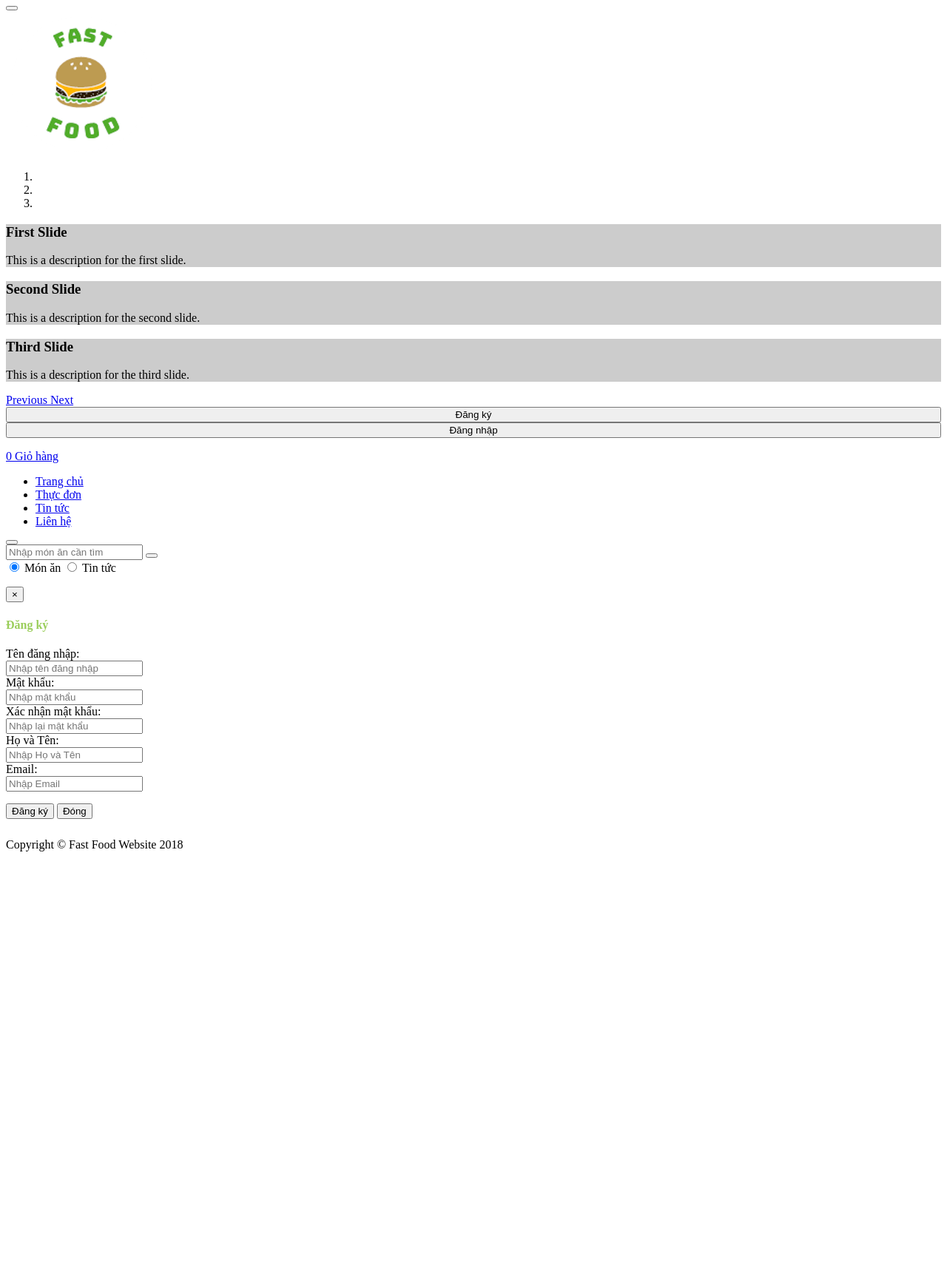
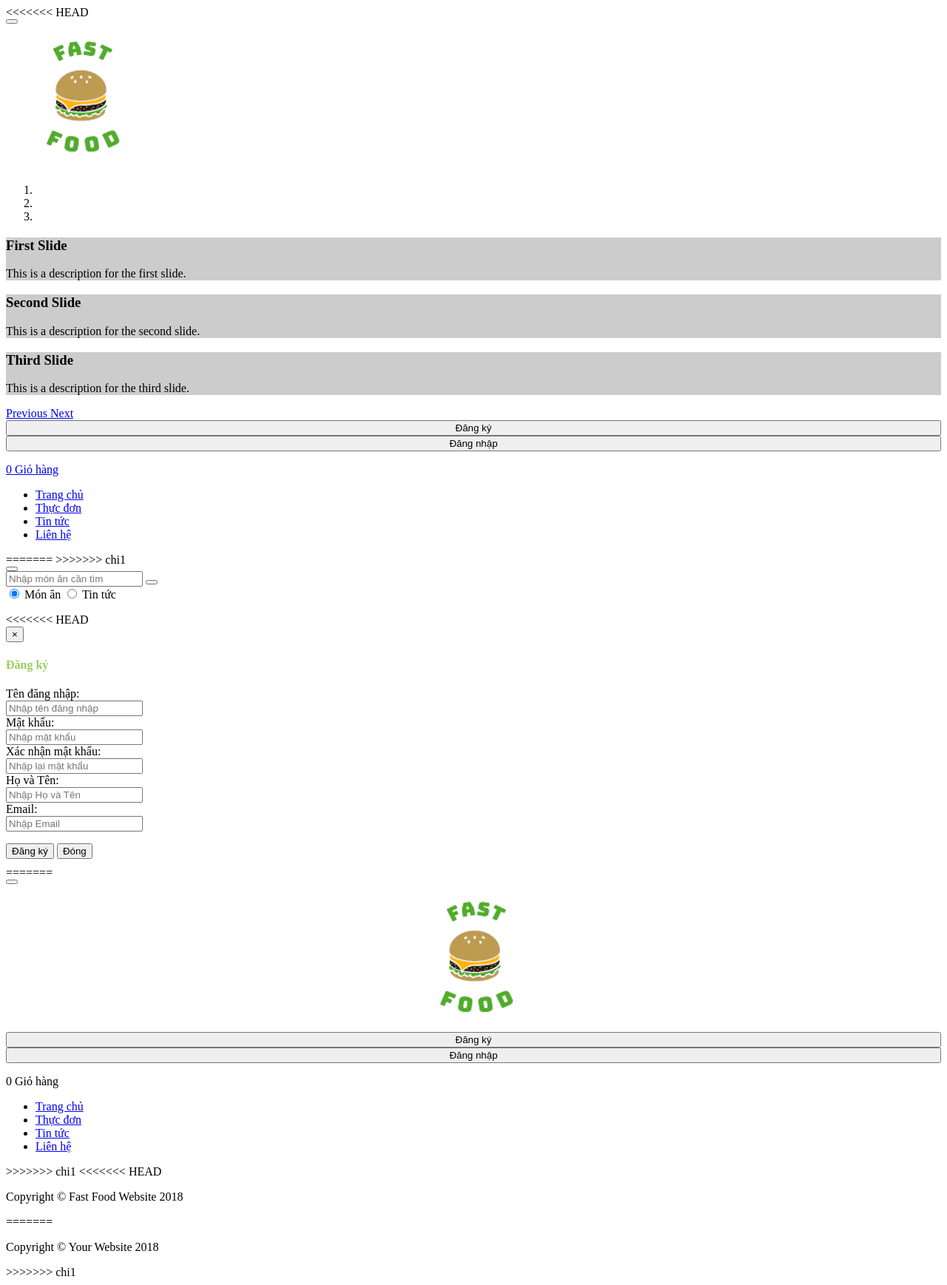
Before and after one commit to VuHH/phpProject, a PHP site: template template/menu.php in a window 1280 px wide. Shown: the whole page at 74% size. Before the commit the page ends 1151 px from the top, so only its background shows below. Run offline with PHP 8.4, Linux system fonts and the light colour scheme; the template is opened without the code that fills it, so the values that code supplies are empty; grey boxes labelled with a size stand in for pictures from a placeholder-image service; some libraries are stand-ins or nearby versions.

Commit message:
merge
merge

```diff
--- a/View/layout.php
+++ b/View/layout.php
@@ -3,7 +3,26 @@
    <head>
       <title>Fast Food</title>
       <!-- Mobile Specific Meta -->
+<<<<<<< HEAD
       <?php include 'template/libTemplate.php'; ?>
+=======
+      <meta name="viewport" content="width=device-width, initial-scale=1">
+      <?php include 'template/libTemplate.php';?>
+
+      <style>
+          .myFooter {
+                width: 100%;
+                background: #00800094;
+                color: white;
+          }
+          .text-footer {
+              color: white;
+              padding: 1%;
+              margin: 0;
+          }
+      </style>
+
+>>>>>>> chi1
    </head>
    <body class="home" cz-shortcut-listen="true">
      <!-- Menu -->
@@ -15,16 +34,19 @@
                 require_once('template/menu.php');
                 ?>
              </div>
-             <div class="col-sm-9">
-                <div class="main-content">
+             <div class="col-sm-9"  style="padding: 0">
+                 <div class="main-content">
                    <div class="row">
-                       <div id="main-container" class="main-container pull-right" style="width: 100%">
+                        <div id="main-container" class="main-container pull-right" style="width: 100%">
                             <?php  //include ("View/ViewHomePage.php")
                             //$VIEW_CONTENT = "View/pages/home/ViewHomePage.php";
                             require_once('route.php');
                             ?>
-                      </div>
+                        </div>
                    </div>
+                    <div class="myFooter">
+                        <p class="text-center text-footer">Copyright &copy; FastFood Website 2018</p>
+                    </div>
                 </div>
              </div>
          </div>
@@ -33,5 +55,13 @@
          <?php include ("template/footer.php");?>
    </footer>-->
    </body>
+<<<<<<< HEAD
 
+=======
+
+    <script>
+        var body = $('.navbar.navbar-default').height();
+        $('.main-content').css('min-height', body + 105);
+    </script>
+>>>>>>> chi1
 </html>
--- a/template/footer.php
+++ b/template/footer.php
@@ -1,3 +1,7 @@
+<<<<<<< HEAD
       <div class="container">
         <p class="m-0 text-center text-white">Copyright &copy; Fast Food Website 2018</p>
       </div>
+=======
+<p class="m-0 text-center text-white">Copyright &copy; Your Website 2018</p>
+>>>>>>> chi1
--- a/template/menu.php
+++ b/template/menu.php
@@ -1,3 +1,4 @@
+<<<<<<< HEAD
 <?php
 if (!isset($_SESSION))
 {
@@ -79,6 +80,8 @@ if (!isset($_SESSION))
    <div class="menu-children" id="menu">
    </div>
 </div>
+=======
+>>>>>>> chi1
 <div class="modal-search">
    <form class="modal-search-form">
       <div class="modal-search-btn-group">
@@ -101,6 +104,7 @@ if (!isset($_SESSION))
    </form>
 </div>
 
+<<<<<<< HEAD
 <div class="modal fade" id="registerModal" role="dialog">
    <div class="modal-dialog modal-lg">
       <!-- Modal content-->
@@ -202,3 +206,60 @@ $('.toggle_nav_button').click(function() {
 
 </script>
 <script src="./lib/js/validateRegisterForm.js" type="text/javascript"></script>
+=======
+<div class="navbar-fixed-top main-menu-continer main-menu" style="z-index: 99">
+   <button type="button" class="btn menubar-toggle">
+   <i class="fa fa-bars"></i>
+   </button>
+   <div class="navbar navbar-default">
+       <div class="navbar-header">
+         <a class="navbar-brand" href="#">
+            <img src="./images/home/logo.png" alt="Foody Logo" style="margin: 0 auto; display: block;">
+         </a>
+      </div>
+      <div class="navbar-header menu-login">
+         <div class="row">
+            <div class="col-sm-6">
+               <button class="btn btn-primary" style="width: 100%; margin: 0">Đăng ký</button>
+            </div>
+            <div class="col-sm-6">
+               <button class="btn btn-success" style="width: 100%; margin: 0">Đăng nhập</button>
+            </div>
+         </div>
+      </div>
+      <div class="navbar-header menu-cart">
+         <div class="row">
+            <div class="col-sm-12">
+               <div class="btn-cart">
+                  <p>
+                     <span class="fas fa-shopping-cart"></span>
+                     <span>0 Giỏ hàng</span>
+                  </p>
+               </div>
+               <div class="btn-search">
+                  <p><span class="fas fa-search"></span></p>
+               </div>
+            </div>
+         </div>
+      </div>
+      <nav class="navbar-collapse clearfix" role="navigation">
+         <ul id="headernavigation" class="nav navbar-nav">
+            <li><a href="#">Trang chủ</a></li>
+
+            <li class="menu-item-has-children">
+               <a href="#">Thực đơn</a>
+               <span class="toggle_nav_button"></span>
+            </li>
+
+            <li><a href="#">Tin tức</a></li>
+            <li><a href="?controller=Contact&action=show">Liên hệ</a></li>
+         </ul>
+      </nav>
+   </div>
+   <div class="menu-children">
+       <?php ?>
+   </div>
+</div>
+
+<script src="./lib/js/appMenu.js"></script>
+>>>>>>> chi1
```
Also changed, not shown: Controller/CommentController.php (+3 -9 lines), Model/Comment.php (+33 -14 lines), route.php (+8 -0 lines).
